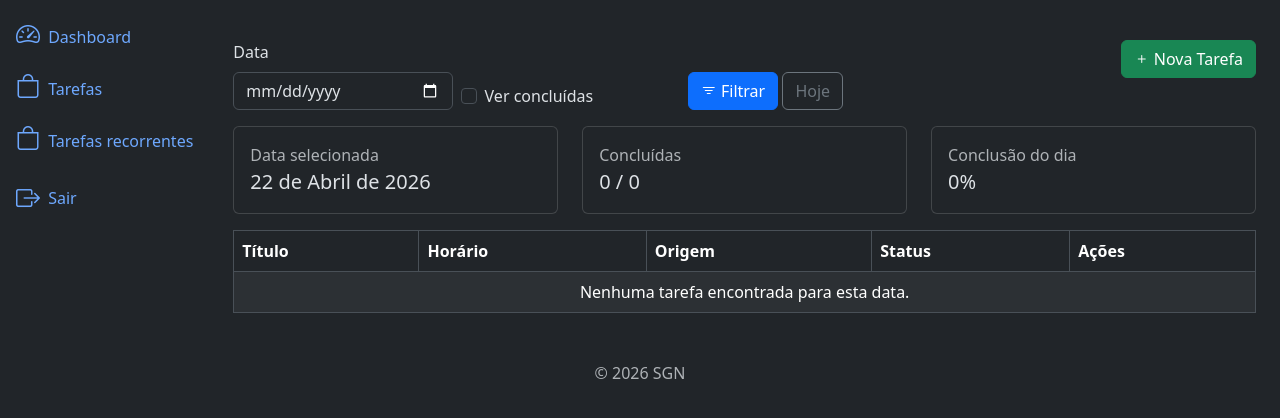
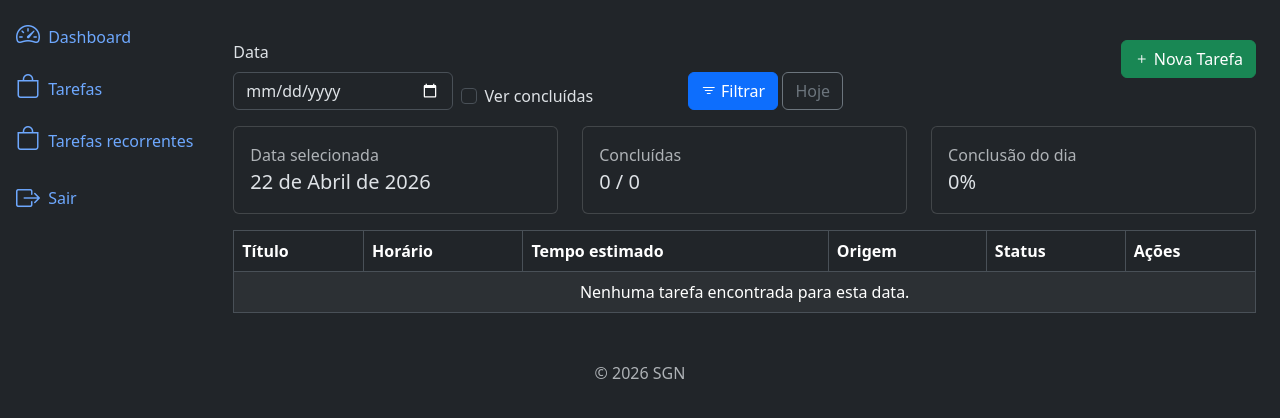
Before and after one commit to jorge-junio/better_than_yesterday, a Django app: page /tasks/list/ in a window 1280 px wide. Shown: the part 56-474 px from the top of the page. Run offline with Django 5.2, Linux system fonts and the light colour scheme; the visitor is signed in with stand-in values (Sample User, id 1); data that the repository does not hold is empty; some libraries are stand-ins or nearby versions.

Commit message:
Att Tasks and RecurringTasks models for add attribute estimated_time

```diff
--- a/recurring_tasks/admin.py
+++ b/recurring_tasks/admin.py
@@ -5,7 +5,7 @@ from . import models
 
 @admin.register(models.RecurringTask)
 class RecurringTaskAdmin(admin.ModelAdmin):
-    list_display = ('name', 'recurrence_type', 'is_active', 'created_at')
+    list_display = ('name', 'estimated_time', 'recurrence_type', 'is_active', 'created_at')
     list_filter = ('recurrence_type', 'is_active')
     search_fields = ('name', 'description')
     ordering = ('name',)
--- a/recurring_tasks/forms.py
+++ b/recurring_tasks/forms.py
@@ -22,6 +22,7 @@ class RecurringTaskForm(forms.ModelForm):
         fields = [
             'name',
             'description',
+            'estimated_time',
             'recurrence_type',
             'weekdays',
             'start_date',
@@ -32,6 +33,9 @@ class RecurringTaskForm(forms.ModelForm):
         widgets = {
             'name': forms.TextInput(attrs={'class': 'form-control'}),
             'description': forms.Textarea(attrs={'class': 'form-control', 'rows': 3}),
+            'estimated_time': forms.TextInput(
+                attrs={'class': 'form-control', 'placeholder': 'HH:MM:SS'}
+            ),
             'recurrence_type': forms.Select(attrs={'class': 'form-select'}),
             'start_date': forms.DateInput(attrs={'class': 'form-control', 'type': 'date'}),
             'end_date': forms.DateInput(attrs={'class': 'form-control', 'type': 'date'}),
@@ -40,6 +44,7 @@ class RecurringTaskForm(forms.ModelForm):
         labels = {
             'name': 'Nome',
             'description': 'Descrição',
+            'estimated_time': 'Tempo estimado',
             'recurrence_type': 'Tipo de recorrência',
             'start_date': 'Data inicial',
             'end_date': 'Data final',
--- a/recurring_tasks/models.py
+++ b/recurring_tasks/models.py
@@ -21,6 +21,7 @@ class RecurringTask(models.Model):
 
     name = models.CharField(max_length=500, verbose_name='nome')
     description = models.TextField(null=True, blank=True, verbose_name='descrição')
+    estimated_time = models.DurationField(null=True, blank=True, verbose_name='tempo estimado')
     recurrence_type = models.CharField(
         max_length=20,
         choices=RecurrenceType.choices,
--- a/recurring_tasks/templates/recurring_task_detail.html
+++ b/recurring_tasks/templates/recurring_task_detail.html
@@ -15,6 +15,9 @@ SGN - Tarefas recorrentes
             <dl class="row">
                 <dt class="col-sm-3">Tipo</dt>
                 <dd class="col-sm-9">{{ object.get_recurrence_type_display }}</dd>
+
+                <dt class="col-sm-3">Tempo estimado</dt>
+                <dd class="col-sm-9">{{ object.estimated_time|default:'-' }}</dd>
 
                 <dt class="col-sm-3">Dias da semana</dt>
                 <dd class="col-sm-9">{{ object.weekday_labels|join:', ' }}</dd>
--- a/recurring_tasks/templates/recurring_task_list.html
+++ b/recurring_tasks/templates/recurring_task_list.html
@@ -50,6 +50,7 @@ SGN - Tarefas recorrentes
             <tr>
                 <th>ID</th>
                 <th>Nome</th>
+                <th>Tempo estimado</th>
                 <th>Tipo</th>
                 <th>Resumo</th>
                 <th>Status</th>
@@ -61,6 +62,7 @@ SGN - Tarefas recorrentes
             <tr>
                 <td>{{ recurring_task.id }}</td>
                 <td>{{ recurring_task.name }}</td>
+                <td>{{ recurring_task.estimated_time|default:'-' }}</td>
                 <td>{{ recurring_task.get_recurrence_type_display }}</td>
                 <td>
                     {% if recurring_task.recurrence_type == 'weekdays' %}
@@ -100,7 +102,7 @@ SGN - Tarefas recorrentes
             </tr>
             {% empty %}
             <tr>
-                <td colspan="6" class="text-center">Nenhuma tarefa recorrente encontrada.</td>
+                <td colspan="7" class="text-center">Nenhuma tarefa recorrente encontrada.</td>
             </tr>
             {% endfor %}
         </tbody>
--- a/tasks/admin.py
+++ b/tasks/admin.py
@@ -5,7 +5,7 @@ from . import models
 
 @admin.register(models.Task)
 class TaskAdmin(admin.ModelAdmin):
-    list_display = ('title', 'scheduled_date', 'scheduled_time', 'source_type', 'is_completed')
+    list_display = ('title', 'scheduled_date', 'scheduled_time', 'estimated_time', 'source_type', 'is_completed')
     list_filter = ('scheduled_date', 'source_type', 'is_completed')
     search_fields = ('title', 'description')
     ordering = ('-scheduled_date', 'scheduled_time', 'title')
--- a/tasks/forms.py
+++ b/tasks/forms.py
@@ -9,6 +9,7 @@ class TaskForm(forms.ModelForm):
         fields = [
             'title',
             'description',
+            'estimated_time',
             'scheduled_date',
             'scheduled_time',
             'is_completed',
@@ -16,6 +17,9 @@ class TaskForm(forms.ModelForm):
         widgets = {
             'title': forms.TextInput(attrs={'class': 'form-control'}),
             'description': forms.Textarea(attrs={'class': 'form-control', 'rows': 3}),
+            'estimated_time': forms.TextInput(
+                attrs={'class': 'form-control', 'placeholder': 'HH:MM:SS'}
+            ),
             'scheduled_date': forms.DateInput(attrs={'class': 'form-control', 'type': 'date'}),
             'scheduled_time': forms.TimeInput(attrs={'class': 'form-control', 'type': 'time'}),
             'is_completed': forms.CheckboxInput(attrs={'class': 'form-check-input'}),
@@ -23,6 +27,7 @@ class TaskForm(forms.ModelForm):
         labels = {
             'title': 'Título',
             'description': 'Descrição',
+            'estimated_time': 'Tempo estimado',
             'scheduled_date': 'Data',
             'scheduled_time': 'Horário',
             'is_completed': 'Concluída',
--- a/tasks/models.py
+++ b/tasks/models.py
@@ -9,6 +9,7 @@ class Task(models.Model):
 
     title = models.CharField(max_length=500, verbose_name='título')
     description = models.TextField(null=True, blank=True, verbose_name='descrição')
+    estimated_time = models.DurationField(null=True, blank=True, verbose_name='tempo estimado')
     scheduled_date = models.DateField(verbose_name='data')
     scheduled_time = models.TimeField(null=True, blank=True, verbose_name='horário')
     source_type = models.CharField(
--- a/tasks/services.py
+++ b/tasks/services.py
@@ -22,6 +22,7 @@ def ensure_tasks_for_date(target_date):
             defaults={
                 'title': recurring_task.name,
                 'description': recurring_task.description,
+                'estimated_time': recurring_task.estimated_time,
                 'source_type': Task.SourceType.RECURRENT,
             },
         )
--- a/tasks/templates/task_detail.html
+++ b/tasks/templates/task_detail.html
@@ -19,6 +19,9 @@ BTY - Detalhe da Tarefa
                 <dt class="col-sm-3">Horário</dt>
                 <dd class="col-sm-9">{{ object.scheduled_time|default:'-' }}</dd>
 
+                <dt class="col-sm-3">Tempo estimado</dt>
+                <dd class="col-sm-9">{{ object.estimated_time|default:'-' }}</dd>
+
                 <dt class="col-sm-3">Origem</dt>
                 <dd class="col-sm-9">{{ object.get_source_type_display }}</dd>
 
--- a/tasks/templates/task_list.html
+++ b/tasks/templates/task_list.html
@@ -74,6 +74,7 @@ BTY - Agenda do Dia
             <tr>
                 <th>Título</th>
                 <th>Horário</th>
+                <th>Tempo estimado</th>
                 <th>Origem</th>
                 <th>Status</th>
                 <th>Ações</th>
@@ -89,6 +90,7 @@ BTY - Agenda do Dia
                     {% endif %}
                 </td>
                 <td>{{ task.scheduled_time|default:'-' }}</td>
+                <td>{{ task.estimated_time|default:'-' }}</td>
                 <td>
                     {% if task.source_type == 'recurrent' %}
                         Recorrente
@@ -134,7 +136,7 @@ BTY - Agenda do Dia
             </tr>
             {% empty %}
             <tr>
-                <td colspan="5" class="text-center">Nenhuma tarefa encontrada para esta data.</td>
+                <td colspan="6" class="text-center">Nenhuma tarefa encontrada para esta data.</td>
             </tr>
             {% endfor %}
         </tbody>
```
Also changed, not shown: AGENT.md (+2 -1 lines), recurring_tasks/migrations/0002_tempo_estimado.py (added), tasks/migrations/0002_tempo_estimado.py (added).
